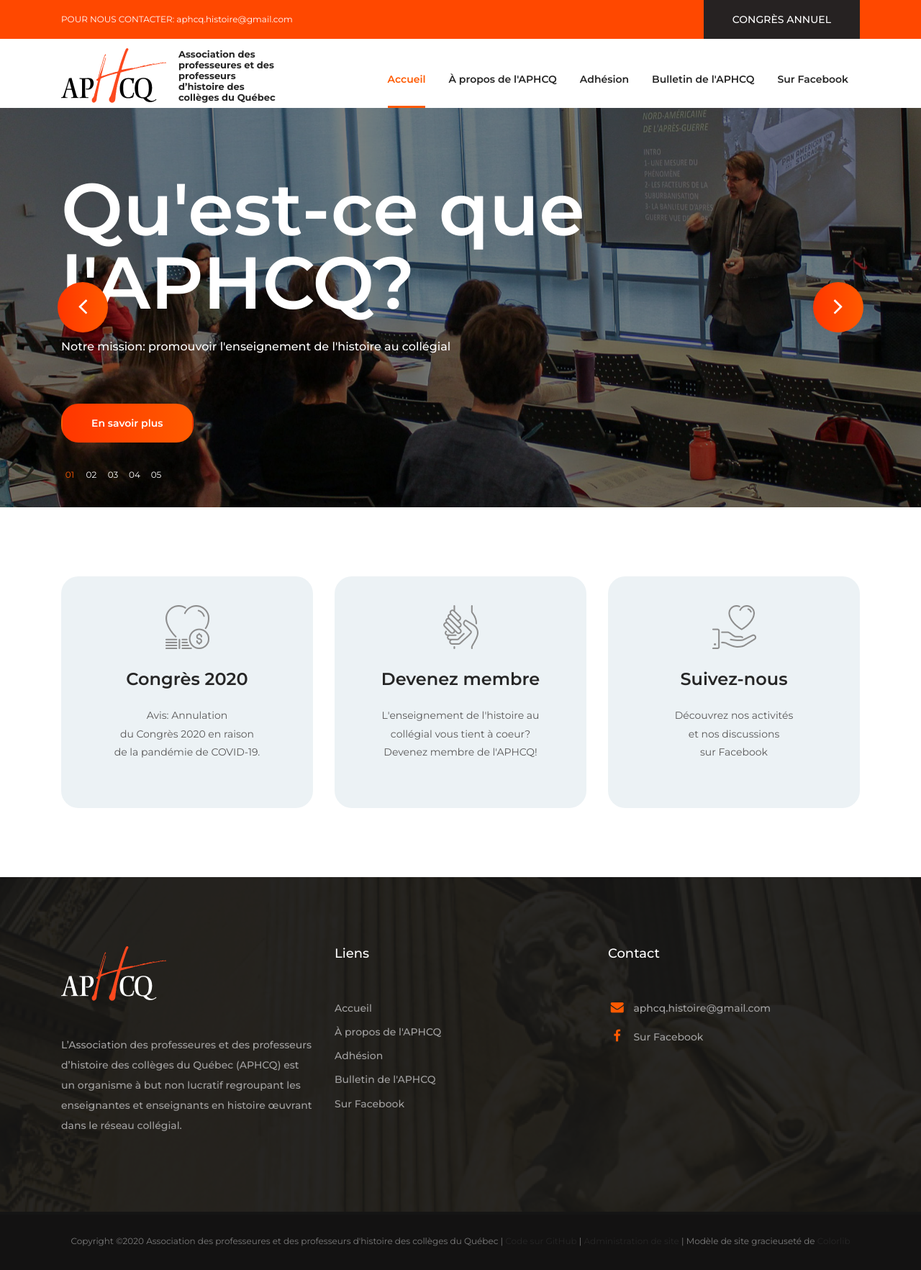
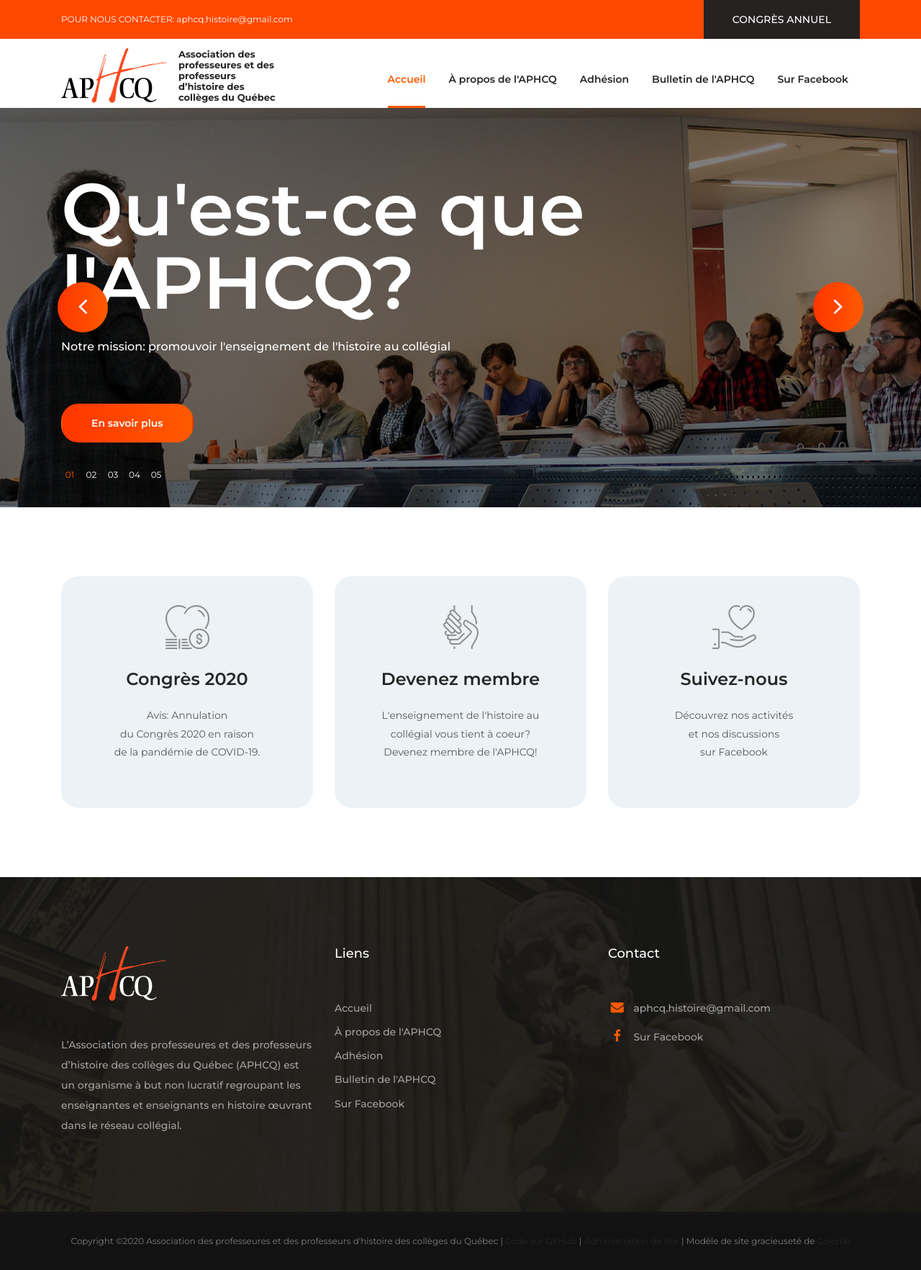
Before and after one commit to aphcq-association/site-web, a Jekyll site: the page built from docs/index.html, in a window 1280 px wide. Shown: the whole page at 72% size. Built offline with Jekyll 4.4.1, drawn with Linux system fonts in a browser that asks for light colours.

Commit message:
Update _config.yml

```diff
--- a/docs/_config.yml
+++ b/docs/_config.yml
@@ -27,14 +27,14 @@
   - titre: Qu'est-ce que l'APHCQ?
     sous_titre:
     texte: "Notre mission: promouvoir l'enseignement de l'histoire au collégial "
-    image: /images/aphcq/2c.jpg
+    image: /images/aphcq/1c.jpg
     action: En savoir plus
     action_href: /apropos.html
   - titre: "Notre congrès annuel"
     texte: Une occasion unique de formation, de réflexion et de réseautage.
     action: Inscrivez-vous
     action_href: /2020/03/10/congres-2020.html
-    image: /images/aphcq/1c.jpg
+    image: /images/aphcq/2c.jpg
   - titre: Le *Bulletin de l'APHCQ*
     sous_titre:
     texte: Un outil d'information et de réflexion pour nos membres
```
